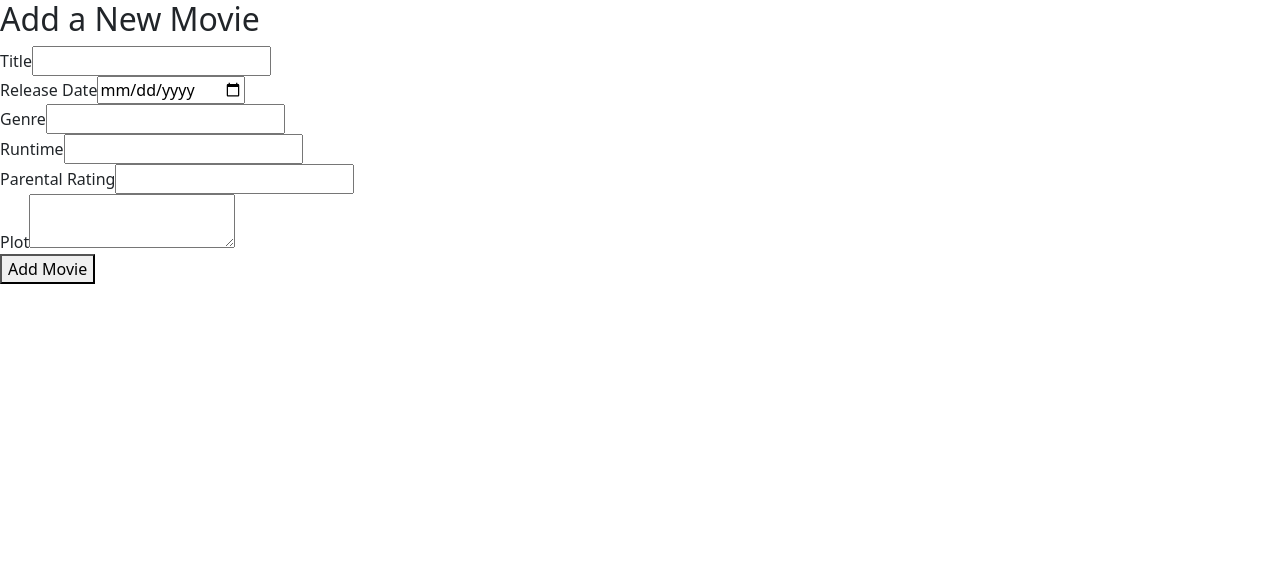
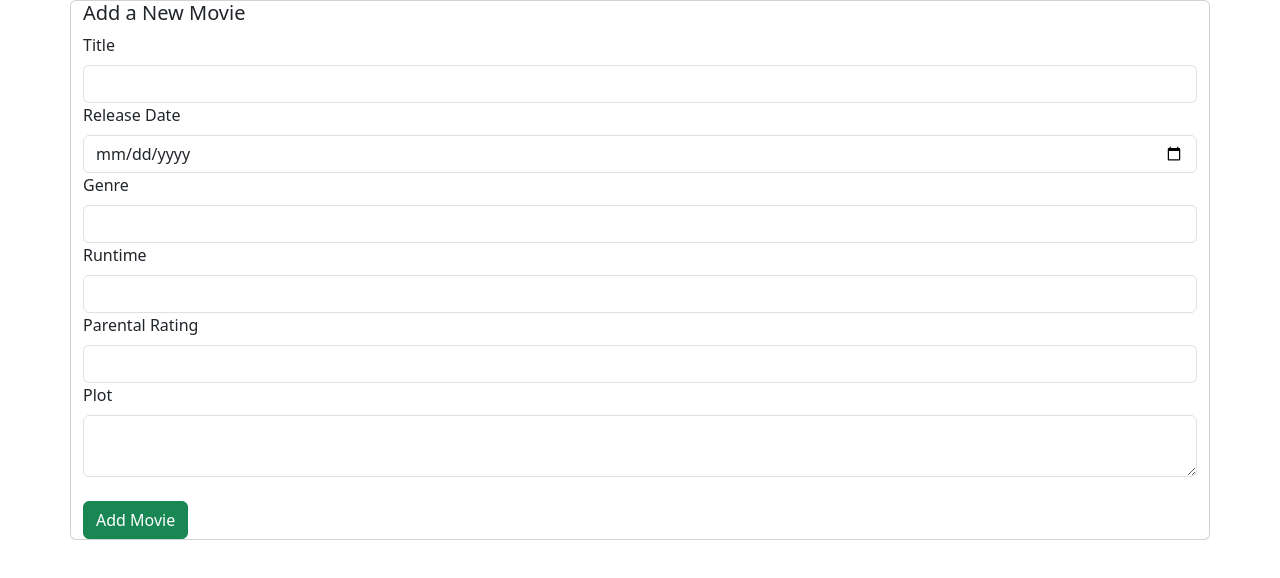
Before and after one commit to tteurs/technical-test-matheo-gracia-fork2, a React (Create React App) app in the folder movies-app/: page /add-movie in a window 1280 px wide. Shown: the top 578 px of the page. Built offline with nearby package versions, Linux system fonts and the light colour scheme.

Commit message:
Add style to movie add form

```diff
--- a/movies-app/src/components/AddMovie.js
+++ b/movies-app/src/components/AddMovie.js
@@ -1,6 +1,8 @@
 import React, { useState } from 'react';
 import { useNavigate } from 'react-router-dom';
 import { addMovie } from '../services/api';
+import { Button, Card, CardTitle, Form, Container, Row } from 'react-bootstrap';
+import 'bootstrap/dist/css/bootstrap.min.css';
 
 const AddMovie = () => {
   const navigate = useNavigate();
@@ -31,38 +33,43 @@ const AddMovie = () => {
   };
 
   return (
-    <div>
-      <h2>Add a New Movie</h2>
-      <form onSubmit={handleSubmit}>
-        <div>
-          <label>Title</label>
-          <input type="text" name="title" value={formData.title} onChange={handleChange} required />
-        </div>
-        <div>
-          <label>Release Date</label>
-          <input type="date" name="release_date" value={formData.release_date} onChange={handleChange} required />
-        </div>
-        <div>
-          <label>Genre</label>
-          <input type="text" name="genre" value={formData.genre} onChange={handleChange} required />
-        </div>
-        <div>
-          <label>Runtime</label>
-          <input type="text" name="runtime" value={formData.runtime} onChange={handleChange} />
-        </div>
-        <div>
-          <label>Parental Rating</label>
-          <input type="text" name="parental_rating" value={formData.parental_rating} onChange={handleChange} required />
-        </div>
-        <div>
-          <label>Plot</label>
-          <textarea name="plot" value={formData.plot} onChange={handleChange} required />
-        </div>
-        <div>
-          <button type="submit">Add Movie</button>
-        </div>
-      </form>
-    </div>
+    <Container>
+      <Row>
+        <Card>
+          <CardTitle>Add a New Movie</CardTitle>
+          <Form onSubmit={handleSubmit}>
+            <Form.Group>
+              <Form.Label>Title</Form.Label>
+              <Form.Control type="text" name="title" value={formData.title} onChange={handleChange} required />
+            </Form.Group>
+            <Form.Group>
+              <Form.Label>Release Date</Form.Label>
+              <Form.Control type="date" name="release_date" value={formData.release_date} onChange={handleChange} required />
+            </Form.Group>
+            <Form.Group>
+              <Form.Label>Genre</Form.Label>
+              <Form.Control type="text" name="genre" value={formData.genre} onChange={handleChange} required />
+            </Form.Group>
+            <Form.Group>
+              <Form.Label>Runtime</Form.Label>
+              <Form.Control type="text" name="runtime" value={formData.runtime} onChange={handleChange} />
+            </Form.Group>
+            <Form.Group>
+              <Form.Label>Parental Rating</Form.Label>
+              <Form.Control type="text" name="parental_rating" value={formData.parental_rating} onChange={handleChange} required />
+            </Form.Group>
+            <Form.Group>
+              <Form.Label>Plot</Form.Label>
+              <Form.Control as="textarea" name="plot" value={formData.plot} onChange={handleChange} required />
+            </Form.Group>
+            <br />
+            <Form.Group>
+              <Button variant="success" type="submit">Add Movie</Button>
+            </Form.Group>
+          </Form>
+        </Card>
+      </Row>
+    </Container>
   );
 };
 
```
